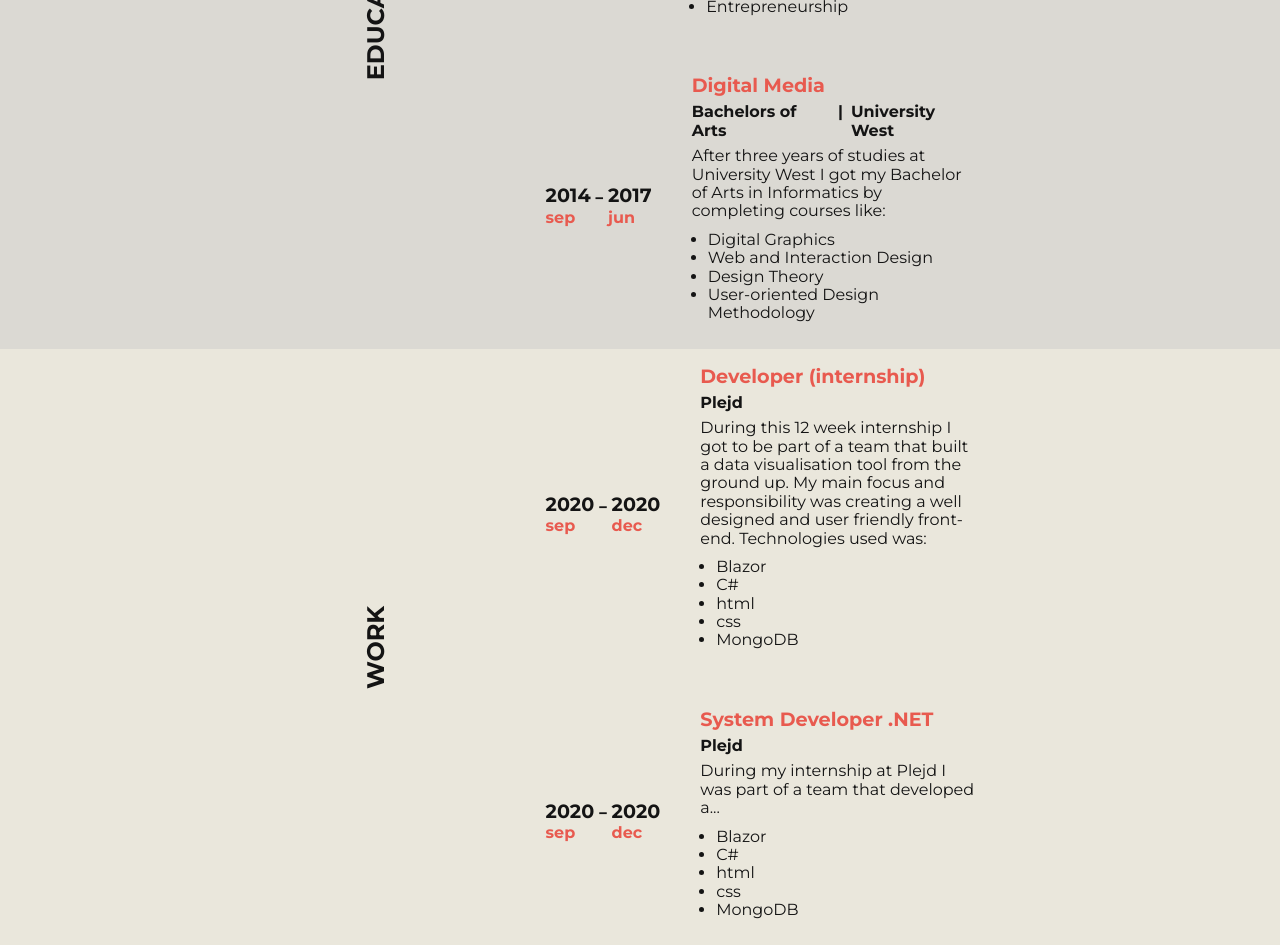
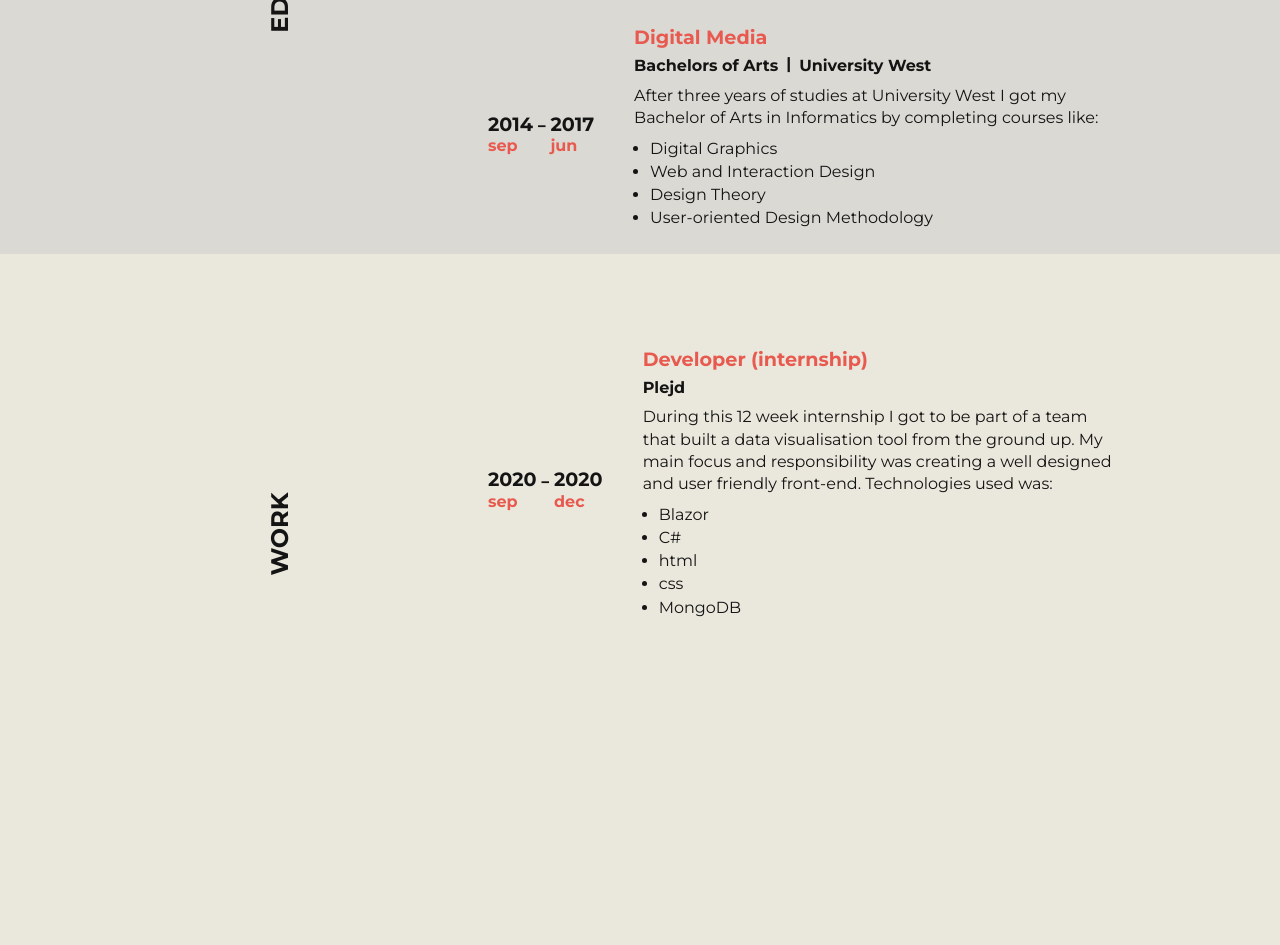
Before and after one commit to AndyCarlsson/portfolio, a React (Create React App) app: page /about in a window 1280 px wide. Shown: the part 1220-2165 px from the top of the page. After the commit the page ends 2034 px from the top, so only its background shows below. Built offline with nearby package versions, Linux system fonts and the light colour scheme.

Commit message:
Updated data for work / education

```diff
--- a/src/components/About/EducationList.js
+++ b/src/components/About/EducationList.js
@@ -29,7 +29,6 @@ function EducationList() {
       <Container>
         <Title>Education</Title>
         {EducationData.map((item) => {
-          console.log(item.courses);
           return (
             <ItemContainer key={item.id} style={containerSpring}>
               <DurationContainer>
@@ -50,7 +49,7 @@ function EducationList() {
                 <Text>{item.description}</Text>
                 <CourseList>
                   {item.courses.map((course) => {
-                    return <CourseLi key={item.id}>{course}</CourseLi>;
+                    return <CourseLi key={course.id}>{course.title}</CourseLi>;
                   })}
                 </CourseList>
               </InfoContainer>
--- a/src/components/About/WorkList.js
+++ b/src/components/About/WorkList.js
@@ -40,8 +40,8 @@ function WorkList() {
                 </ItemInfoContainer>
                 <Text>{item.description}</Text>
                 <CourseList>
-                  {item.techStack.map((course) => {
-                    return <CourseLi key={item.id}>{course}</CourseLi>;
+                  {item.techStack.map((tech) => {
+                    return <CourseLi key={tech.id}>{tech.title}</CourseLi>;
                   })}
                 </CourseList>
               </InfoContainer>
--- a/src/components/About/data/EducationData.json
+++ b/src/components/About/data/EducationData.json
@@ -6,12 +6,30 @@
     "school": "Newton Yrkeshögskola",
     "description": "This focused education took place in close collaboration with the industry and included 24 weeks of internship, divided into two periods.  Here is a selection of the courses that I took:",
     "courses": [
-      "Object Oriented Programming 1 / 2",
-      "Web Development",
-      "Database Technologies",
-      "Agil Software Development",
-      "Testing",
-      "Entrepreneurship"
+      {
+        "id": 1,
+        "title": "Object Oriented Programming 1 / 2"
+      },
+      {
+        "id": 2,
+        "title": "Web Development"
+      },
+      {
+        "id": 3,
+        "title": "Database Technologies"
+      },
+      {
+        "id": 4,
+        "title": "Agil Software Development"
+      },
+      {
+        "id": 5,
+        "title": "Testing"
+      },
+      {
+        "id": 6,
+        "title": "Entrepreneurship"
+      }
     ],
     "startYear": "2019",
     "startMonth": "sep",
@@ -25,10 +43,22 @@
     "school": "University West",
     "description": "After three years of studies at University West I got my Bachelor of Arts in Informatics by completing courses like:",
     "courses": [
-      "Digital Graphics",
-      "Web and Interaction Design",
-      "Design Theory",
-      "User-oriented Design Methodology"
+      {
+        "id": 1,
+        "title": "Digital Graphics"
+      },
+      {
+        "id": 2,
+        "title": "Web and Interaction Design"
+      },
+      {
+        "id": 3,
+        "title": "Design Theory"
+      },
+      {
+        "id": 4,
+        "title": "User-oriented Design Methodology"
+      }
     ],
     "startYear": "2014",
     "startMonth": "sep",
--- a/src/components/About/data/WorkData.json
+++ b/src/components/About/data/WorkData.json
@@ -4,18 +4,28 @@
     "title": "Developer (internship)",
     "workPlace": "Plejd",
     "description": "During this 12 week internship I got to be part of a team that built a data visualisation tool from the ground up. My main focus and responsibility was creating a well designed and user friendly front-end. Technologies used was:",
-    "techStack": ["Blazor", "C#", "html", "css", "MongoDB"],
-    "startYear": "2020",
-    "startMonth": "sep",
-    "endYear": "2020",
-    "endMonth": "dec"
-  },
-  {
-    "id": 2,
-    "title": "System Developer .NET",
-    "workPlace": "Plejd",
-    "description": "During my internship at Plejd I was part of a team that developed a...",
-    "techStack": ["Blazor", "C#", "html", "css", "MongoDB"],
+    "techStack": [
+      {
+        "id": 1,
+        "title": "Blazor"
+      },
+      {
+        "id": 2,
+        "title": "C#"
+      },
+      {
+        "id": 3,
+        "title": "html"
+      },
+      {
+        "id": 4,
+        "title": "css"
+      },
+      {
+        "id": 5,
+        "title": "MongoDB"
+      }
+    ],
     "startYear": "2020",
     "startMonth": "sep",
     "endYear": "2020",
--- a/src/components/About/styles/ListStyles.js
+++ b/src/components/About/styles/ListStyles.js
@@ -16,7 +16,8 @@ export const Container = styled.div`
   justify-content: center;
   align-items: center;
   grid-template-columns: 20% 50%;
-  width: 70%;
+  width: 100%;
+  min-height: 60vh;
   grid-row-gap: 1rem;
   grid-column-gap: 5rem;
 
@@ -101,6 +102,7 @@ export const ItemInfoContainer = styled.div`
 export const CourseList = styled.ul`
   display: flex;
   flex-direction: column;
+  gap: 0.3rem;
   margin: 10px 1rem;
 `;
 
--- a/src/components/Start/Start.js
+++ b/src/components/Start/Start.js
@@ -1,7 +1,6 @@
 import React, { useRef } from 'react';
 import { Container, TextContainer, Title, Description, Span } from './styles/StartStyles';
 import { useSpring, useChain } from 'react-spring';
-import phone_xkcd_fav from '../../images/phone_xkcd_fav.webp';
 
 function Start() {
   const descRef1 = useRef();
--- a/src/global-styles.js
+++ b/src/global-styles.js
@@ -19,6 +19,10 @@ body {
   width: 100%;
 }
 
+p{
+  line-height: 1.4;
+}
+
 
 ::-webkit-scrollbar {
   width: 0px; /* Remove scrollbar space */
```
